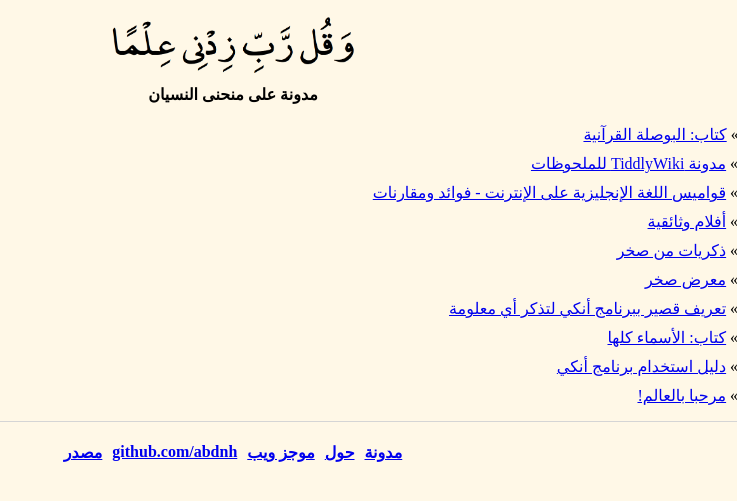
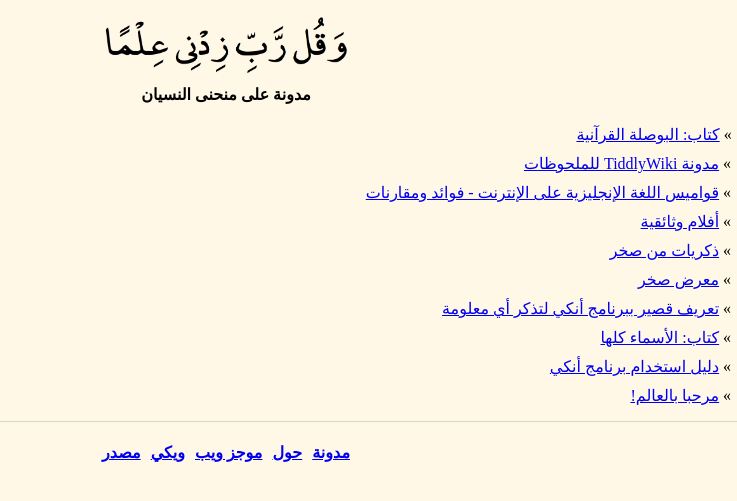
Before and after one commit to abdnh/abdnh.github.io, a Jekyll site: the page built from index.html, in a window 1280 px wide. Shown: the top 501 px of the page, without its empty margins (543-1280 px from the left). Built offline with Jekyll 4.4.1, drawn with Linux system fonts in a browser that asks for light colours.

Commit message:
Add wiki link to footer

```diff
--- a/_layouts/default.html
+++ b/_layouts/default.html
@@ -19,7 +19,7 @@
             <li><a id="home" href="/">مدونة</a></li>
             <li><a id="about" href="/about">حول</a></li>
             <li><a id="feed" rel="alternate" type="application/atom+xml" href="/feed">موجز ويب</a></li>
-            <li><a id="github" rel="author" href="https://github.com/abdnh">github.com/abdnh</a></li>
+            <li><a id="wiki" rel="author" href="curious/">ويكي</a></li>
             <li><a id="source" href="https://github.com/abdnh/abdnh.github.io">مصدر</a></li>
         </ul>
     </footer>
```
